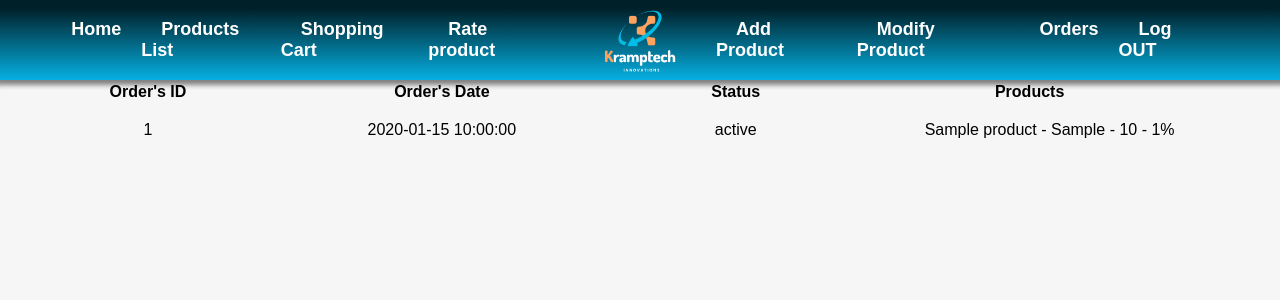
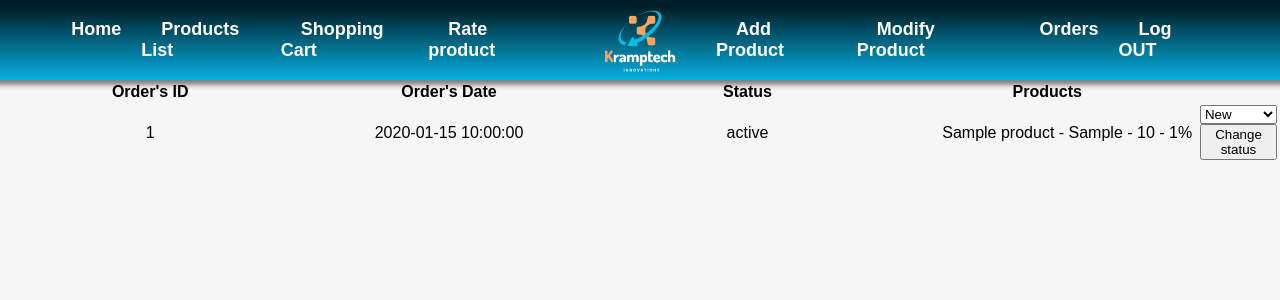
Before and after one commit to ouachtou/PHP-BDD, a PHP site: page /orders.php in a window 1280 px wide. Shown: the top 300 px of the page. Run offline with PHP 8.4, Linux system fonts and the light colour scheme; the visitor is signed in with stand-in values (Sample User, id 1); tables that the repository leaves empty hold one stand-in row (values such as "Sample post").

Commit message:
change status working but has to reload

```diff
--- a/public/orders.php
+++ b/public/orders.php
@@ -57,6 +57,27 @@ require_once __DIR__ . '/../src/init.php';
                         <?php endforeach; ?>
                     </ul>
                 </td>
+                <?php if ($user['admin'] === 1) : ?>
+                    <td>
+                        <form method="post" action="<?php echo $_SERVER['PHP_SELF']; ?>">
+                            <input type="hidden" name="order_id" value="<?= $order['id'] ?>">
+                            <select name="new_status">
+                                <option value="New">New</option>
+                                <option value="Sent">Sent</option>
+                                <option value="Finished">Finished</option>
+                                <option value="Returned">Returned</option>
+                            </select>
+                            <button type="submit">Change status</button>
+                        </form>
+                    </td>
+                    <?php endif;?>
+                    <?php if ($user['admin'] === 1 && $_SERVER['REQUEST_METHOD'] === 'POST' && isset($_POST['order_id'], $_POST['new_status'])) {
+                            $order_id = $_POST['order_id'];
+                            $new_status = $_POST['new_status'];
+                            $pdoStatement = $pdo->prepare("UPDATE Orders SET status = ? WHERE id = ?");
+                            $pdoStatement->execute([$new_status, $order_id]);
+                            }
+                    ?>
             </tr>
         <?php endforeach; ?>
     </table>
```
